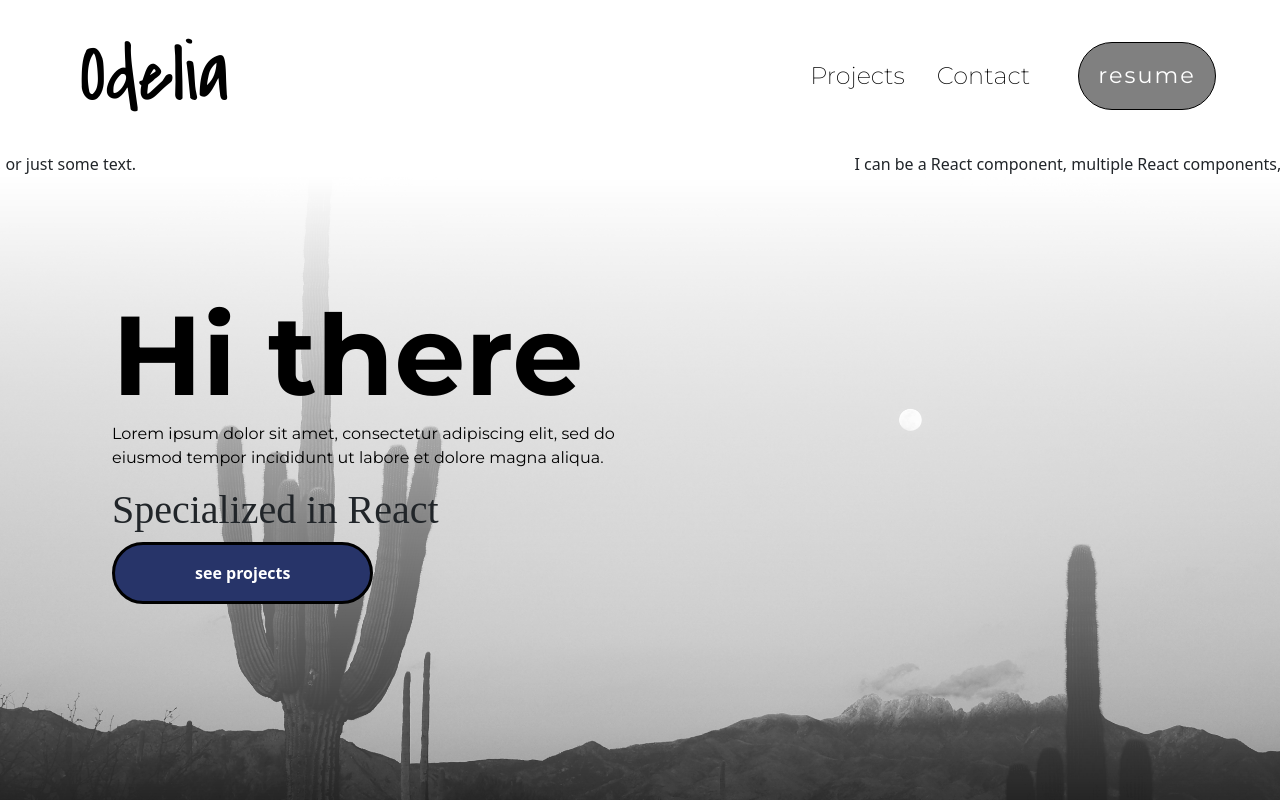
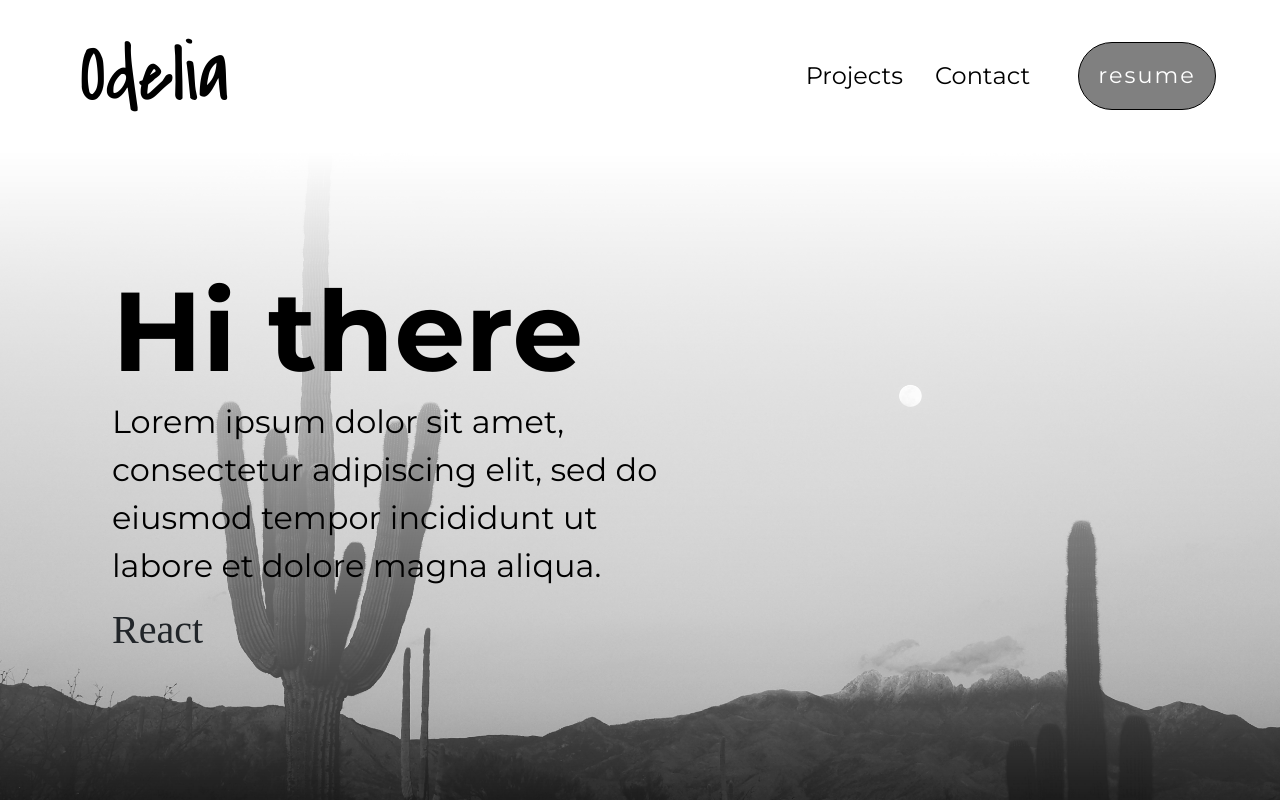
Before and after one commit to OdeliaFink/portfolio-odelia, a React (Create React App) app: page / in a window 1280 px wide. Shown: the top 800 px of the page. Built offline with nearby package versions, Linux system fonts and the light colour scheme; the HTML template or start-up script is replaced by a standard one.

Commit message:
refactor

```diff
--- a/src/components/Home/Home.jsx
+++ b/src/components/Home/Home.jsx
@@ -30,9 +30,9 @@ const Home = () => {
           </Description>
           <Typical
             steps={[
-              'Full-Stack Developer.',
+              'Full-Stack Developer',
               2000,
-              'Specialized in React',
+              'React',
               2000,
               'JavaScript',
               2000,
@@ -40,11 +40,12 @@ const Home = () => {
               2000,
             ]}
             wrapper="h1"
+            style={{ fontFamily: 'Montserrat-Thin' }}
             className={'intro'}
           />
-          <Link to="/projects" className="#projects">
+          {/* <Link to="/projects" className="#projects">
             <StyledButton>see projects</StyledButton>
-          </Link>
+          </Link> */}
         </ContentContainer>
       </Container>
     </>
--- a/src/components/Home/styled-components.jsx
+++ b/src/components/Home/styled-components.jsx
@@ -92,7 +92,7 @@ export const Title = styled.h1`
   }
 `;
 export const Description = styled.p`
-  font-size: 1rem;
+  font-size: 2rem;
   color: black;
   font-family: Montserrat-Regular;
 
--- a/src/components/Navbar/Navbar.jsx
+++ b/src/components/Navbar/Navbar.jsx
@@ -87,7 +87,7 @@ const NavigationBar = () => {
           <div style={{ border: '1px solid black' }} />
         </DropdownContainer>
       )}
-      <Marquee
+      {/* <Marquee
         pauseOnHover={true}
         speed={70}
         delay={0}
@@ -95,7 +95,7 @@ const NavigationBar = () => {
       >
         I can be a React component, multiple React components, or just some
         text.
-      </Marquee>
+      </Marquee> */}
     </>
   );
 };
--- a/src/components/Navbar/styled-components.jsx
+++ b/src/components/Navbar/styled-components.jsx
@@ -8,6 +8,7 @@ export const NavContainer = styled.nav`
   background-color: white;
   color: white;
   padding: 1rem;
+  position: sticky;
 `;
 
 export const LinksContainer = styled.div`
--- a/src/index.css
+++ b/src/index.css
@@ -16,6 +16,10 @@ h1 {
 }
 
 p {
+  font-family: 'Montserrat-Regular';
+}
+
+* {
   font-family: 'Montserrat-Regular';
 }
 
```
